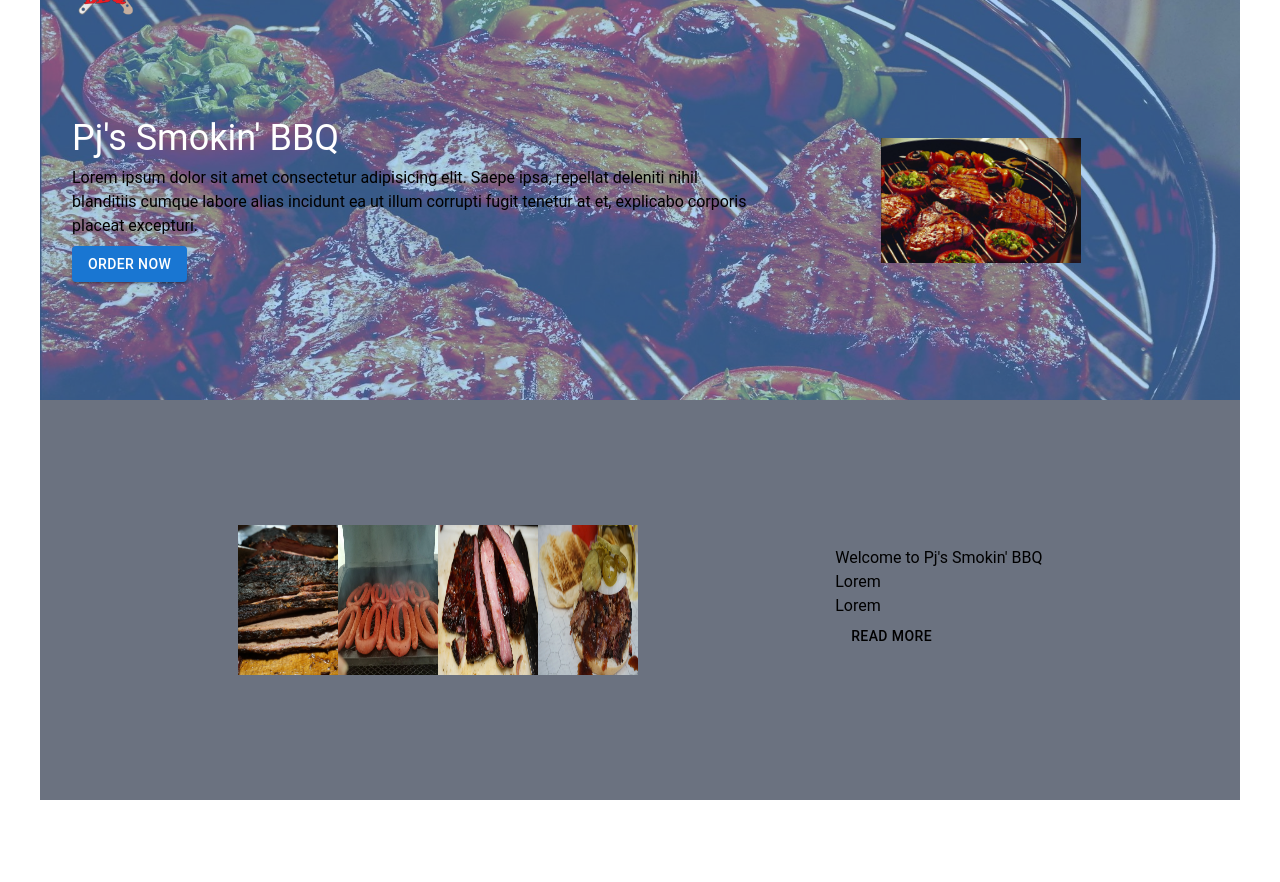
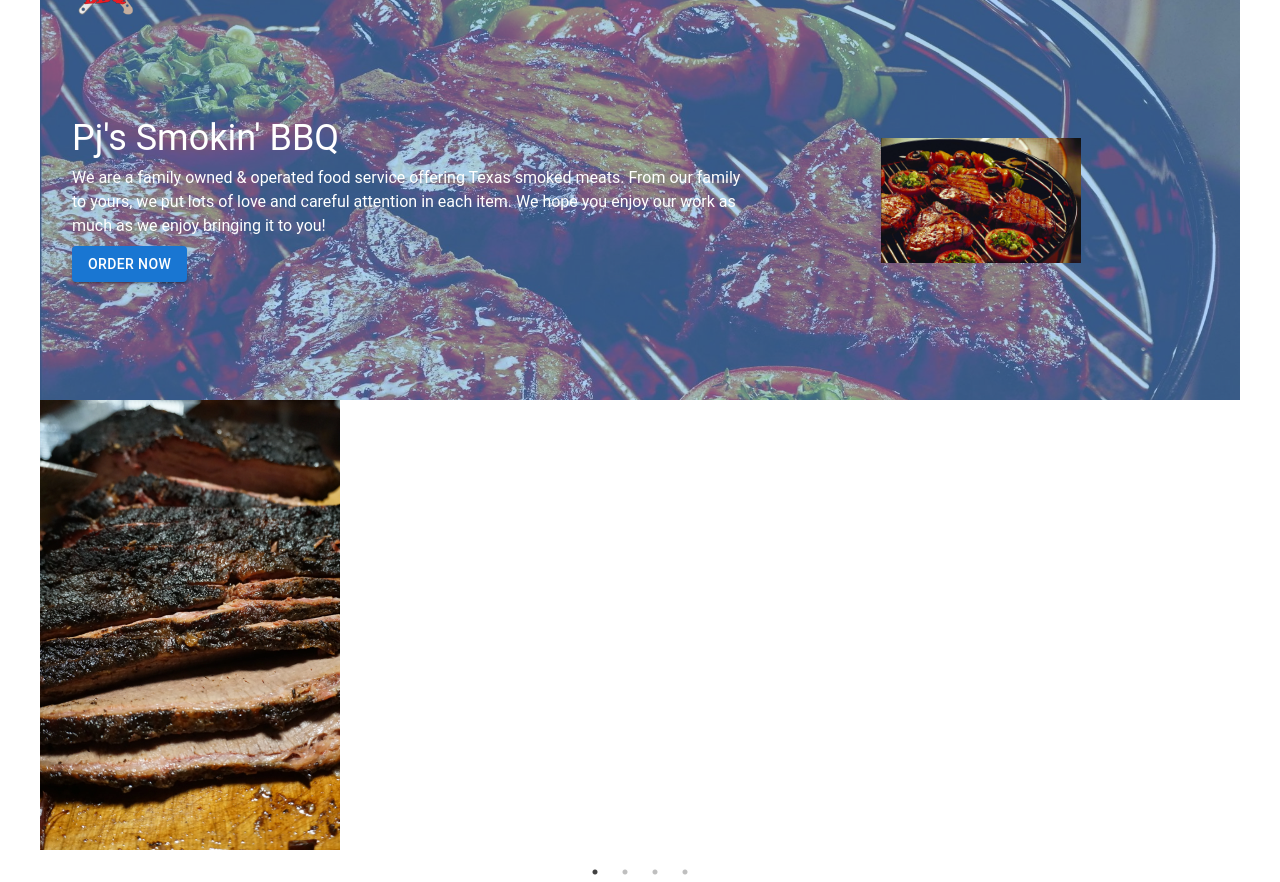
Before and after one commit to ChaseMoncrieffeMitchem/Pj-s-BBQ, a Next.js app: page / in a window 1280 px wide. Before the commit the page ends 800 px from the top, so only its background shows below. Built offline with nearby package versions, Linux system fonts and the light colour scheme.

Commit message:
Working on Slider functionality

```diff
--- a/components/navbar.jsx
+++ b/components/navbar.jsx
@@ -44,11 +44,8 @@
         <div className="absolute top-0 left-0 flex items-center justify-between w-full h-full pl-8 pr-8">
           <div className="w-[60%]">
             <h1 className="text-white text-4xl">Pj's Smokin' BBQ</h1>
-            <p className="pt-2 pb-2">
-              Lorem ipsum dolor sit amet consectetur adipisicing elit. Saepe
-              ipsa, repellat deleniti nihil blanditiis cumque labore alias
-              incidunt ea ut illum corrupti fugit tenetur at et, explicabo
-              corporis placeat excepturi.
+            <p className="pt-2 pb-2 text-white">
+            We are a family owned & operated food service offering Texas smoked meats. From our family to yours, we put lots of love and careful attention in each item. We hope you enjoy our work as much as we enjoy bringing it to you!
             </p>
             <Button variant="contained" href="orders">
               Order Now
--- a/package.json
+++ b/package.json
@@ -14,7 +14,9 @@
     "@mui/material": "^5.16.4",
     "next": "14.2.4",
     "react": "^18",
-    "react-dom": "^18"
+    "react-dom": "^18",
+    "react-slick": "^0.30.2",
+    "slick-carousel": "^1.8.1"
   },
   "devDependencies": {
     "postcss": "^8",
--- a/pages/AboutUs/index.js
+++ b/pages/AboutUs/index.js
@@ -1,22 +1,37 @@
 import { Button } from "@mui/material";
 import Image from "next/image";
+import Slider from "react-slick";
+import React from "react";
+import "slick-carousel/slick/slick.css";
+import "slick-carousel/slick/slick-theme.css";
 
 export default function AboutUs() {
+
+    const settings = {
+      dots: true,
+      infinite: true,
+      speed: 500,
+      slidesToShow: 1,
+      slidesToScroll: 1,
+    };
+
   return (
     <>
-      <div className="flex h-[50vh] items-center justify-evenly bg-gray-500">
-        <div className="flex">
-            <Image src={'/Brisket.webp'} height={100} width={100}/>
-            <Image src={'/Sausage.webp'} height={100} width={100}/>
-            <Image src={'/Ribs.webp'} height={100} width={100}/>
-            <Image src={'/Sandwhich.webp'} height={100} width={100}/>
-        </div>
-        <div >
-            <h1>Welcome to Pj's Smokin' BBQ</h1>
-            <p>Lorem</p>
-            <p>Lorem</p>
-            <Button variant="container" href="/AboutUs-ReadMore">Read More</Button>
-        </div>
+      <div>
+        <Slider {...settings}>
+          <div>
+            <Image src={"/Brisket.webp"} height={300} width={300} />
+          </div>
+          <div>
+            <Image src={"/Sausage.webp"} height={300} width={300} />
+          </div>
+          <div>
+            <Image src={"/Ribs.webp"} height={300} width={300} />
+          </div>
+          <div>
+            <Image src={"/Sandwhich.webp"} height={300} width={300} />
+          </div>
+        </Slider>
       </div>
     </>
   );
```
Also changed, not shown: 1 other file (tests, documents, lock files or other folders).
